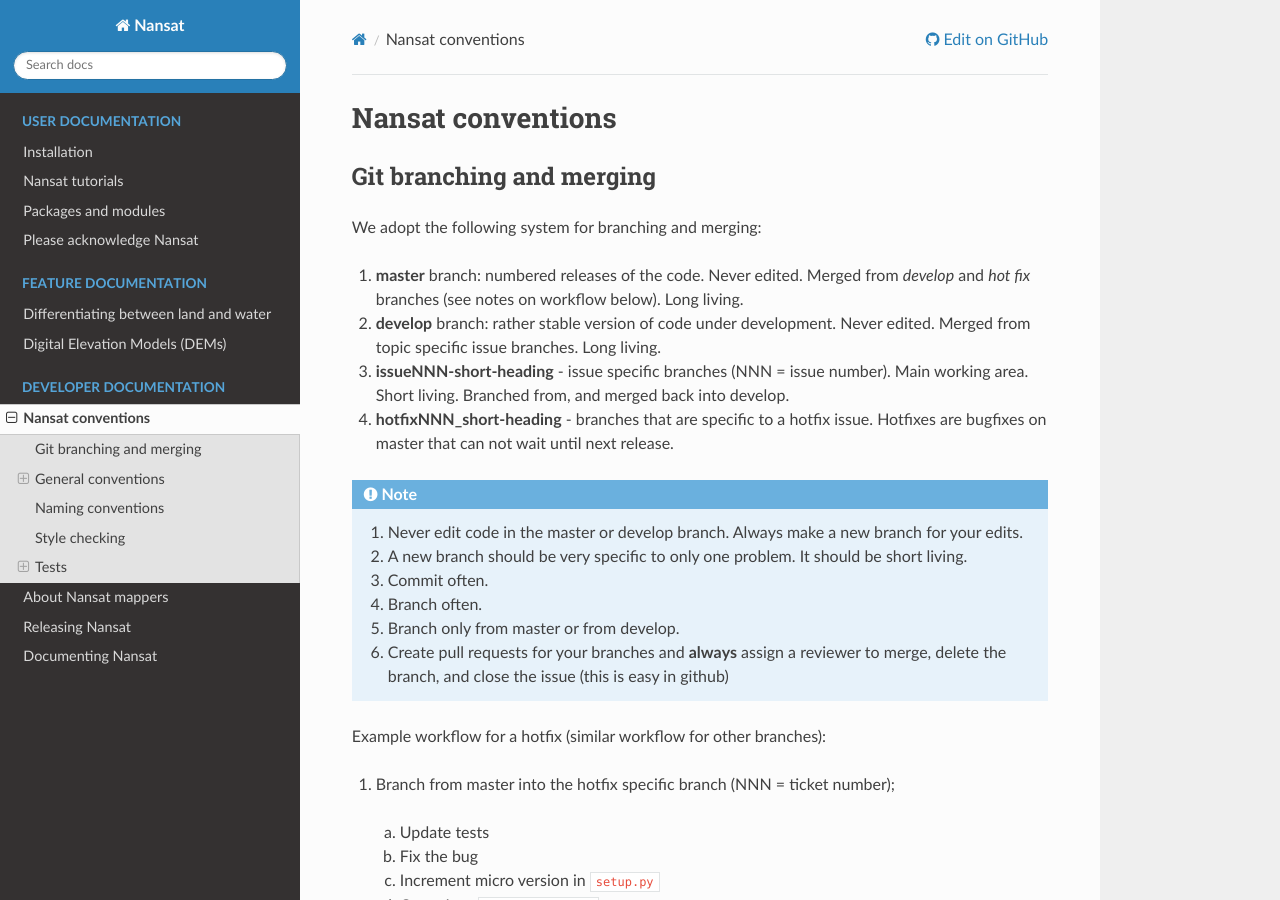
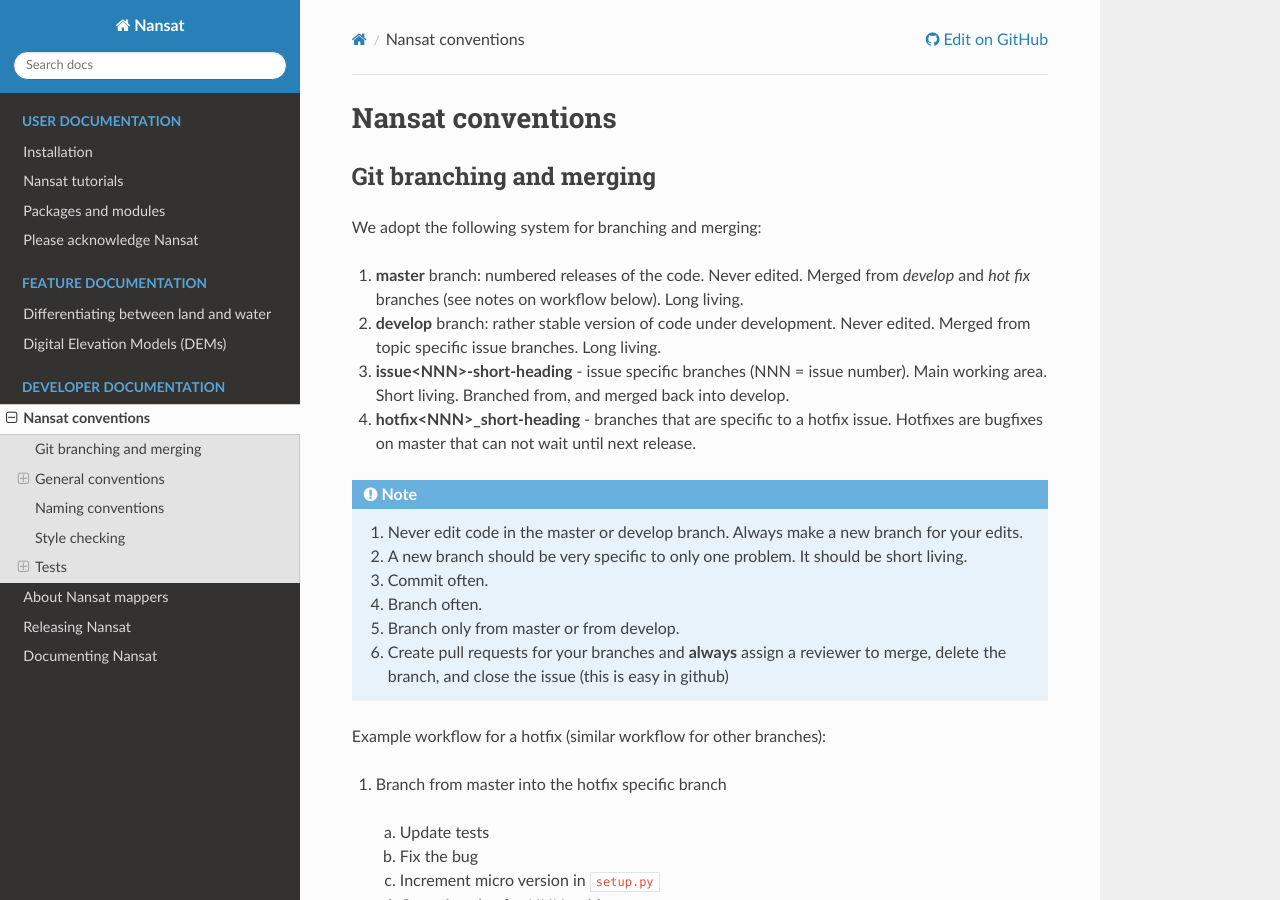
Before and after one commit to nansencenter/nansat, a Sphinx documentation site: the page built from docs/source/conventions.rst, in a window 1280 px wide and 900 px high. Built offline with Sphinx 7.4.7 and the Read the Docs theme 2.0.0, drawn with Linux system fonts in a browser that asks for light colours; some of the changed text lies outside the part shown.

Commit message:
#222: minor change in how we refer to user defined part of branch names

```diff
--- a/docs/source/conventions.rst
+++ b/docs/source/conventions.rst
@@ -8,8 +8,8 @@
 
 1. **master** branch: numbered releases of the code. Never edited. Merged from *develop* and *hot fix* branches (see notes on workflow below). Long living.
 2. **develop** branch: rather stable version of code under development. Never edited. Merged from topic specific issue branches. Long living.
-3. **issueNNN-short-heading** - issue specific branches (NNN = issue number). Main working area. Short living. Branched from, and merged back into develop.
-4. **hotfixNNN_short-heading** - branches that are specific to a hotfix issue. Hotfixes are bugfixes on master that can not wait until next release.
+3. **issue<NNN>-short-heading** - issue specific branches (NNN = issue number). Main working area. Short living. Branched from, and merged back into develop.
+4. **hotfix<NNN>_short-heading** - branches that are specific to a hotfix issue. Hotfixes are bugfixes on master that can not wait until next release.
 
 .. note::
 
@@ -22,11 +22,11 @@
 
 Example workflow for a hotfix (similar workflow for other branches):
 
-1. Branch from master into the hotfix specific branch (NNN = ticket number);
+1. Branch from master into the hotfix specific branch
   a) Update tests
   b) Fix the bug
   c) Increment micro version in ``setup.py``
-  d) Commit to ``hotfixNNN_title``
+  d) Commit to hotfix<NNN>_title
 2. Pull and merge master into your branch, test, and push
 3. Go to `<https://github.com/nansencenter/nansat>`_ and add a pull request for the newly pushed
    branch and assign a reviewer
```
